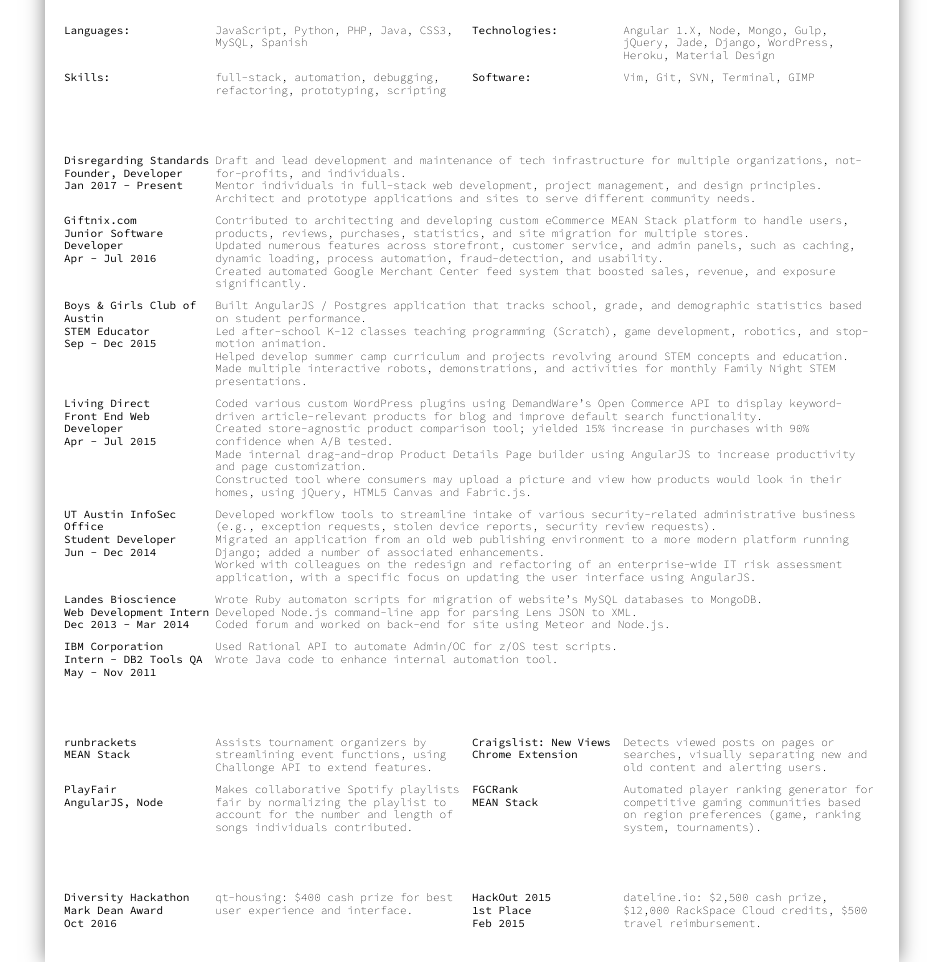
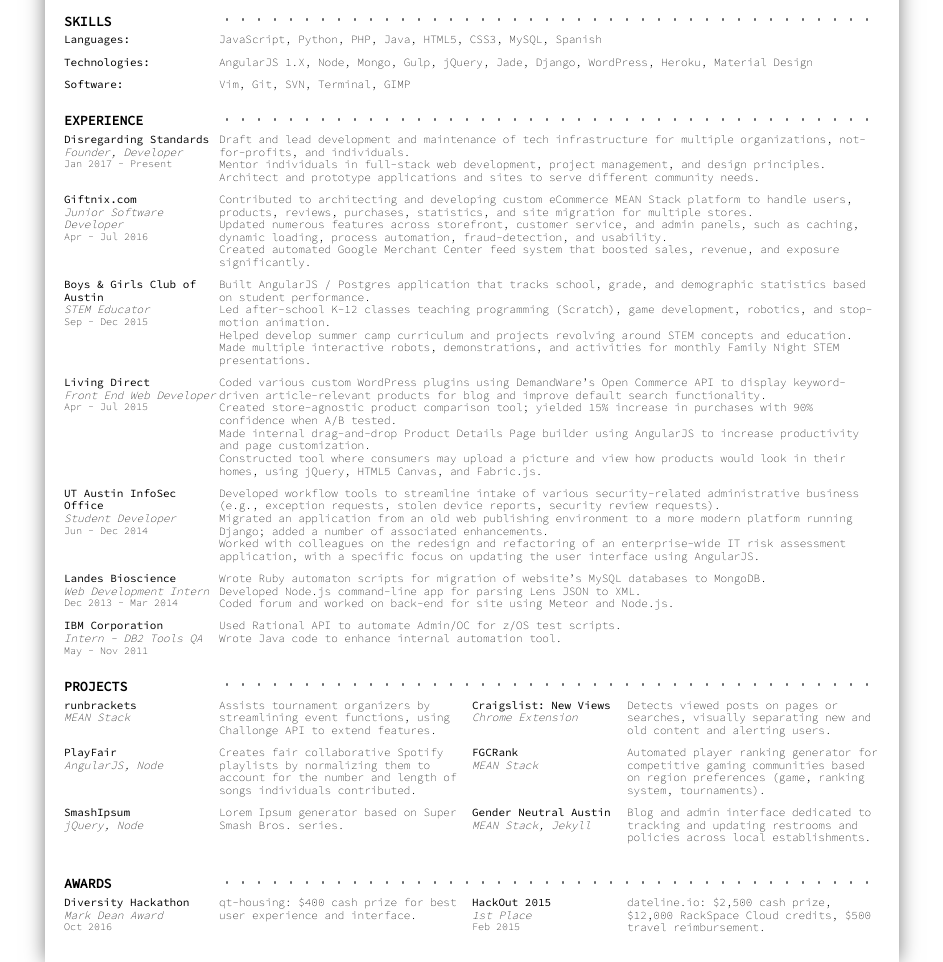
Before and after one commit to sissyliberation/css-resume, a website: page index.html in a window 1280 px wide. Shown: the part 132-1094 px from the top of the page, without its empty margins (168-1111 px from the left). Drawn offline with Linux system fonts and the light colour scheme.

Commit message:
added section heading, updated styles for legibility

```diff
--- a/index.html
+++ b/index.html
@@ -17,46 +17,47 @@
     <section class="header">
 
       <div class="contact">
-        <div>they / them pronouns</div>
         <div>novacourtois.github.io</div>
         <div>novacourtois@gmail.com</div>
         <div>512-571-3371</div>
+        <div>they / them pronouns</div>
       </div>
-
-      <!-- <div class="line"></div> -->
 
       <div class="name">
         <h1>Nova Skye Courtois</h1>
       </div>
-
-      <!-- <div class="line"></div> -->
     </section>
 
     <section class="skills">
+      <div class="heading">
+        <div>Skills</div>
+      </div>
+
+      <div class="content">
         <div class="skill">
-        <div class="type">Languages:</div>
-        <div class="detail">JavaScript, Python, PHP, Java, CSS3, MySQL,  Spanish </div>
+          <div class="type"><div>Languages:</div></div>
+          <div class="detail">JavaScript, Python, PHP, Java, HTML5, CSS3, MySQL,  Spanish </div>
         </div>
 
         <div class="skill">
-        <div class="type">Technologies:</div>
-        <div class="detail">Angular 1.X, Node, Mongo, Gulp, jQuery, Jade, Django, WordPress, Heroku, Material Design</div>
+          <div class="type"><div>Technologies:</div></div>
+          <div class="detail">AngularJS 1.X, Node, Mongo, Gulp, jQuery, Jade, Django, WordPress, Heroku, Material Design</div>
         </div>
 
         <div class="skill">
-        <div class="type">Skills:</div>
-        <div class="detail">full-stack, automation, debugging, refactoring, prototyping, scripting</div>
+          <div class="type"><div>Software:</div></div>
+          <div class="detail">Vim, Git, SVN, Terminal, GIMP</div>
         </div>
-
-      <div class="skill">
-        <div class="type">Software:</div>
-        <div class="detail">Vim, Git, SVN, Terminal, GIMP</div>
       </div>
     </section>
 
-    <div class="line"></div>
 
     <section class="jobs">
+      <div class="heading">
+        <div>Experience</div>
+      </div>
+
+      <div class="content">
         <div class="job">
           <div class="type">
             <div>Disregarding Standards</div>
@@ -107,7 +108,7 @@
             <div>Coded various custom WordPress plugins using DemandWare’s Open Commerce API to display keyword-driven article-relevant products for blog and improve default search functionality.</div>
             <div>Created store-agnostic product comparison tool; yielded 15% increase in purchases with 90% confidence when A/B tested.</div>
             <div>Made internal drag-and-drop Product Details Page builder using AngularJS to increase productivity and page customization.</div>
-          <div>Constructed tool where consumers may upload a picture and view how products would look in their homes, using jQuery, HTML5 Canvas and Fabric.js.</div>
+            <div>Constructed tool where consumers may upload a picture and view how products would look in their homes, using jQuery, HTML5 Canvas, and Fabric.js.</div>
           </div>
         </div>
 
@@ -148,11 +149,15 @@
             <div>Wrote Java code to enhance internal automation tool.</div>
           </div>
         </div>
+      </div>
     </section>
 
-    <div class="line"></div>
+    <section class="projects">
+      <div class="heading">
+        <div>Projects</div>
+      </div>
 
-    <section class="projects">
+      <div class="content">
         <div class="project">
           <div class="type">
             <div>runbrackets</div>
@@ -160,6 +165,7 @@
           </div>
           <div class="detail">Assists tournament organizers by streamlining event functions, using Challonge API to extend features.</div>
         </div>
+
         <div class="project">
           <div class="type">
             <div>Craigslist: New Views</div>
@@ -167,13 +173,15 @@
           </div>
           <div class="detail">Detects viewed posts on pages or searches, visually separating new and old content and alerting users. </div>
         </div>
+
         <div class="project">
           <div class="type">
             <div>PlayFair</div>
             <div>AngularJS, Node</div>
           </div>
-        <div class="detail">Makes collaborative Spotify playlists fair by normalizing the playlist to account for the number and length of songs individuals contributed. </div>
+          <div class="detail">Creates fair collaborative Spotify playlists by normalizing them to account for the number and length of songs individuals contributed. </div>
         </div>
+
         <div class="project">
           <div class="type">
             <div>FGCRank</div>
@@ -181,10 +189,31 @@
           </div>
           <div class="detail"> Automated player ranking generator for competitive gaming communities based on region preferences (game, ranking system, tournaments).  </div>
         </div>
+
+        <div class="project">
+          <div class="type">
+            <div>SmashIpsum</div>
+            <div>jQuery, Node</div>
+          </div>
+          <div class="detail">Lorem Ipsum generator based on Super Smash Bros. series.</div>
+        </div>
+
+        <div class="project">
+          <div class="type">
+            <div>Gender Neutral Austin</div>
+            <div>MEAN Stack, Jekyll</div>
+          </div>
+          <div class="detail"> Blog and admin interface dedicated to tracking and updating restrooms and policies across local establishments. </div>
+        </div>
+      </div>
     </section>
-    <div class="line"></div>
 
     <section class="awards">
+      <div class="heading">
+        <div>Awards</div>
+      </div>
+
+      <div class="content">
         <div class="award">
           <div class="type">
             <div>Diversity Hackathon</div>
@@ -193,6 +222,7 @@
           </div>
           <div class="detail">qt-housing: $400 cash prize for best user experience and interface.</div>
         </div>
+
         <div class="award">
           <div class="type">
             <div>HackOut 2015</div>
@@ -201,6 +231,7 @@
           </div>
           <div class="detail">dateline.io: $2,500 cash prize, $12,000 RackSpace Cloud credits, $500 travel reimbursement.</div>
         </div>
+      </div>
     </section>
 
   </article>
--- a/scss/partials/_utility.scss
+++ b/scss/partials/_utility.scss
@@ -5,27 +5,3 @@
 %padding-zero {
   padding: 0 !important;
 }
-
-%gradient-background {
-	background-image: linear-gradient(-225deg, #FF057C 0%, #7C64D5 48%, #4CC3FF 100%);
-}
-
-%gradient-text {
-  // @extend %gradient-background;
-  -webkit-background-clip: text;
-  -webkit-text-fill-color: transparent;
-}
-
-.line {
-	// @extend %gradient-background;
-  @media print {
-    -webkit-background-clip: initial;
-    -webkit-text-fill-color: initial;
-    background-image: initial;
-
-  }
-
-
-  height: 3px;
-  width: 100%;
-}
--- a/scss/partials/page.scss
+++ b/scss/partials/page.scss
@@ -22,15 +22,8 @@
   }
 
   @media print {
-    -webkit-background-clip: initial;
-    -webkit-text-fill-color: initial;
     background-image: initial;
     box-shadow: none;
-
-  }
-
-  @media screen {
-    // @extend %gradient-text;
   }
 
   display: flex;
@@ -42,27 +35,9 @@
   width: 8.5in;
   height:11in;
 
-  section {
-    display: flex;
-    flex-direction: column;
-    // flex: 1;
-
-    .type{
-      flex: 0 0 4cm;
-      font-weight: normal;
-    }
-
-    .detail {
-      flex: auto;
-    }
-  }
-
   .header {
-    height: 1in;
-    justify-content: space-between;
 
     .name {
-
       h1 {
         text-align: center;
         font-weight: lighter;
@@ -81,21 +56,61 @@
     }
   }
 
+  section {
 
+    .heading {
+      display: flex;
+      padding: 0.125cm 0;
+
+      div {
+        font-weight: bold;
+        font-size: 1.2em;
+        text-transform: uppercase;
+        flex: 0 0 4.1cm;
+      }
+
+      &:after {
+        content: "";
+        margin: 0.125cm 0;
+        flex: auto;
+        background-repeat: repeat-x;
+        background-size: 16px 3px;
+        background-image: radial-gradient(circle closest-side, #656769 calc(100% - 0.5px), transparent 100%);
+      }
+    }
+
+    .content {
+      display: flex;
+      flex-direction: column;
+
+      .type{
+        flex: 0 0 4.1cm;
+
+        div:first-child {
+          font-weight: normal;
+        }
+        div:nth-child(2) {
+          font-style: italic;
+        }
+        div:nth-child(3) {
+          font-size: 10px;
+        }
+      }
+
+      .detail {
+        flex: auto;
+      }
+    }
+  }
 
   .skills {
-    display: flex;
-    flex-direction: row;
-    flex-wrap: wrap;
-    justify-content: space-around;
 
     .skill {
-      &:last-child, &:nth-last-child(2) {
-        padding-top: 0.25cm;
+      display: flex;
+      margin-bottom: 0.25cm;
+      &:last-child {
+        margin-bottom: 0;
       }
-
-      flex: 0 0 50%;
-      display: flex;
     }
   }
 
@@ -113,22 +128,24 @@
   }
 
   .projects {
-    flex-direction: row;
-    flex-wrap: wrap;
+
+    .content {
+      flex-direction: row;
+      flex-wrap: wrap;
+    }
 
     .project {
       display: flex;
       flex: 0 0 50%;
       margin-bottom: 0.25cm;
-      &:nth-last-of-type(-n+2) {
-        margin-bottom: 0;
-      }
-
     }
   }
 
   .awards {
-    flex-direction: row;
+    .content {
+      flex-direction: row;
+      flex-wrap: wrap;
+    }
 
     .award {
       display: flex;
@@ -150,7 +167,6 @@
       color: #2a2a2a;
       -webkit-background-clip: initial;
       -webkit-text-fill-color: initial;
-
       white-space: pre-line;
       padding: 0 1in;
     }
```
Also changed, not shown: letter.html (+2 -6 lines), css/main.css. Lines whose indentation alone changed are shown as unchanged.
